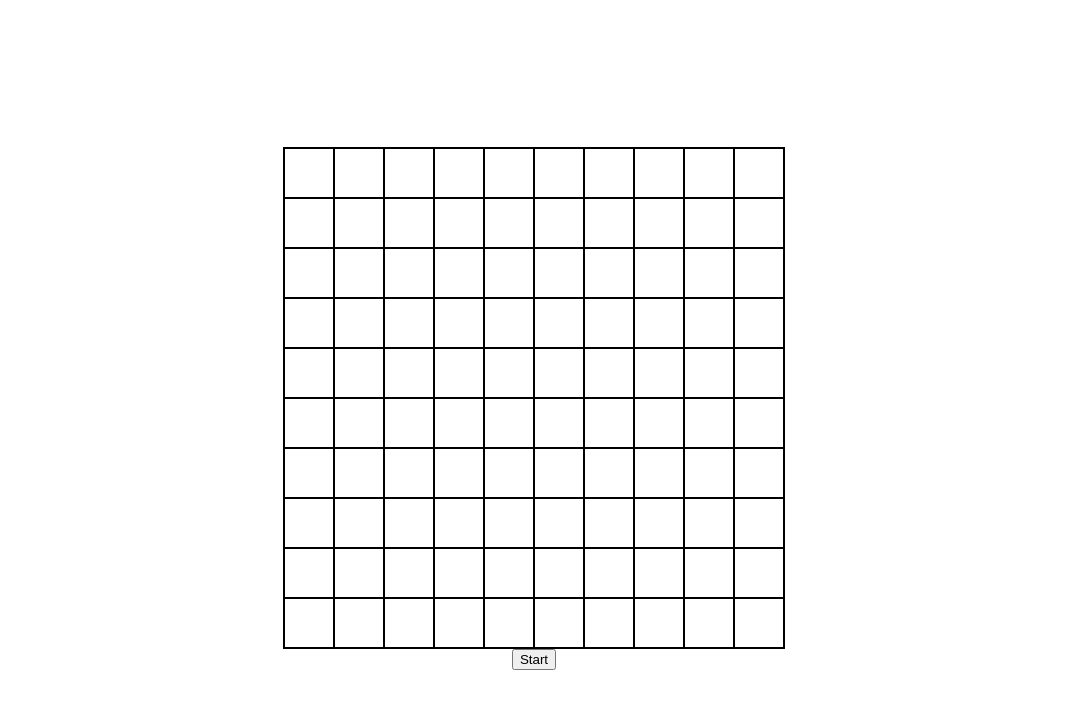
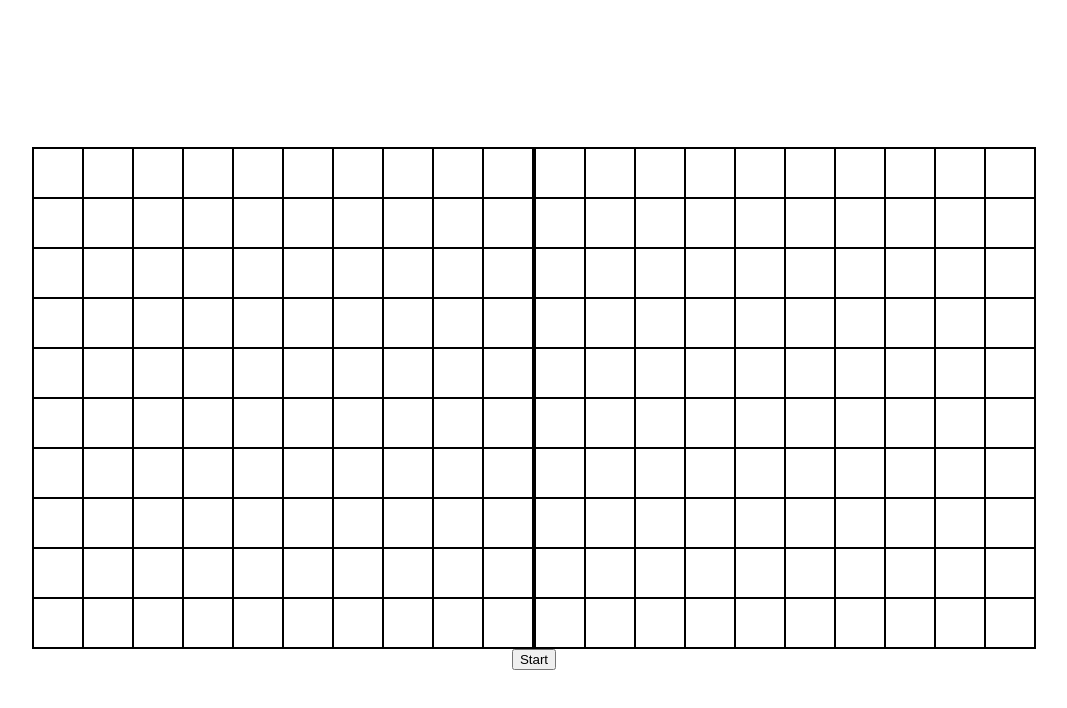
Before and after one commit to WLewis0991/Battleships, a website built with webpack: page src/template.html in a window 1280 px wide. Both pictures are taken after a click on the button "Start". Shown: the whole page, without its empty margins (106-1173 px from the left). Built offline with nearby package versions, Linux system fonts and the light colour scheme.

Commit message:
Game shows 2 boards, only enemy board is clickable

```diff
--- a/src/index.js
+++ b/src/index.js
@@ -16,7 +16,9 @@ button.addEventListener("click", () => {
 
 function buildBoard() {
 	const board = document.querySelector(".board");
+	const enemyBoard = document.querySelector(".enemyBoard");
 	board.innerHTML = "";
+	enemyBoard.innerHTML = "";
 
 	for (let i = 0; i < 10; i++) {
 		const row = document.createElement("div");
@@ -30,8 +32,21 @@ function buildBoard() {
 
 			row.appendChild(square);
 		}
+		board.appendChild(row);
+	}
+	for (let i = 0; i < 10; i++) {
+		const row = document.createElement("div");
+		row.classList.add("row");
 
-		board.appendChild(row);
+		for (let j = 0; j < 10; j++) {
+			const square = document.createElement("div");
+			square.classList.add("square");
+			square.dataset.x = i;
+			square.dataset.y = j;
+
+			row.appendChild(square);
+		}
+		enemyBoard.appendChild(row);
 	}
 }
 
--- a/src/styles.css
+++ b/src/styles.css
@@ -7,6 +7,13 @@ body {
 	align-items: center;
 	height: 100vh;
 	font-family: sans-serif;
+}
+
+.game {
+	display: flex;
+	flex-direction: row;
+	justify-content: center;
+	align-items: center;
 }
 
 .board {
@@ -40,3 +47,14 @@ body {
 .miss {
 	background-color: lightblue;
 }
+
+.enemyBoard {
+	display: flex;
+	width: 502px;
+	height: 502px;
+	flex-wrap: wrap;
+	border: 1px solid black;
+	padding: 0px;
+	margin: 0px;
+	box-sizing: border-box;
+}
--- a/src/template.html
+++ b/src/template.html
@@ -6,8 +6,14 @@
     <title>Document</title>
 </head>
 <body>
+    <div class="game">
+
    <div class="board">
 
+    </div>
+    <div class ="enemyBoard">
+
+    </div>
     </div>
     <button id="start">Start</button>
 </body>
```
